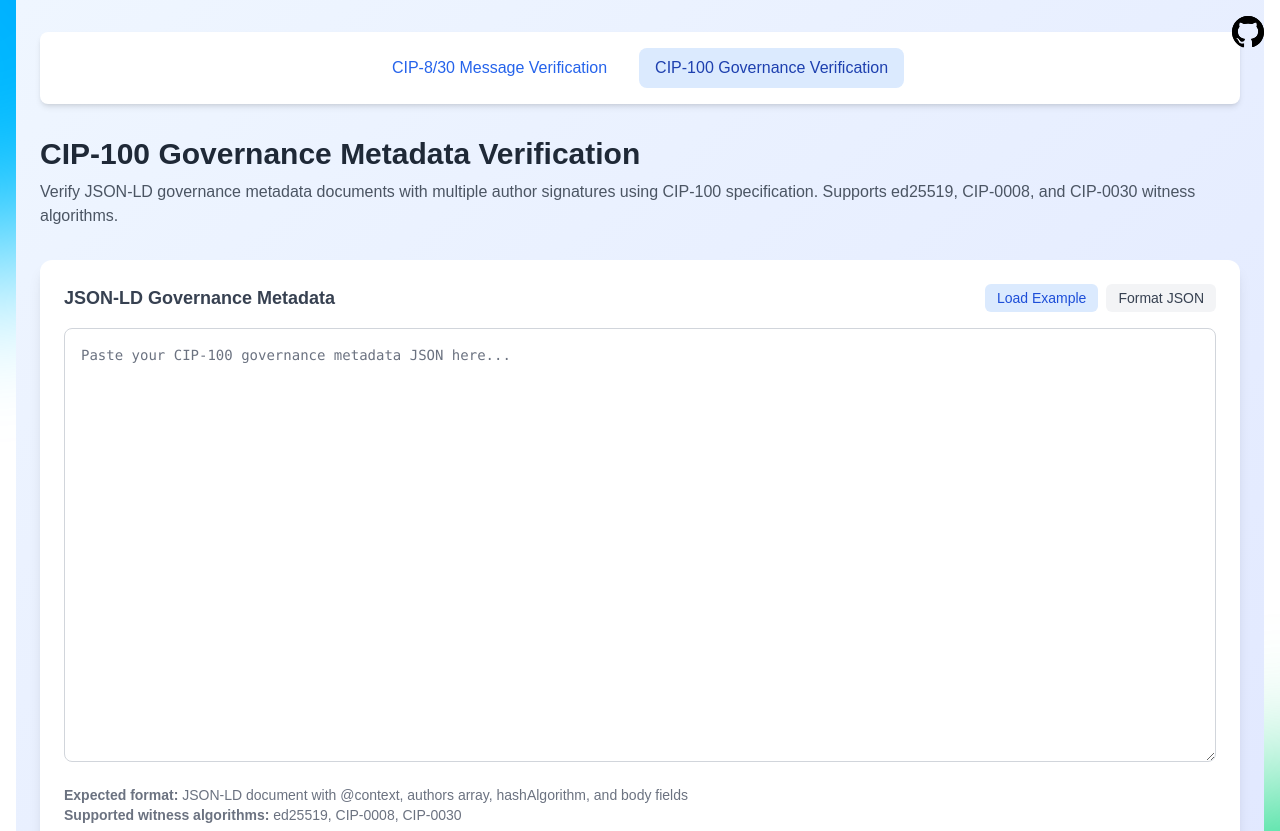
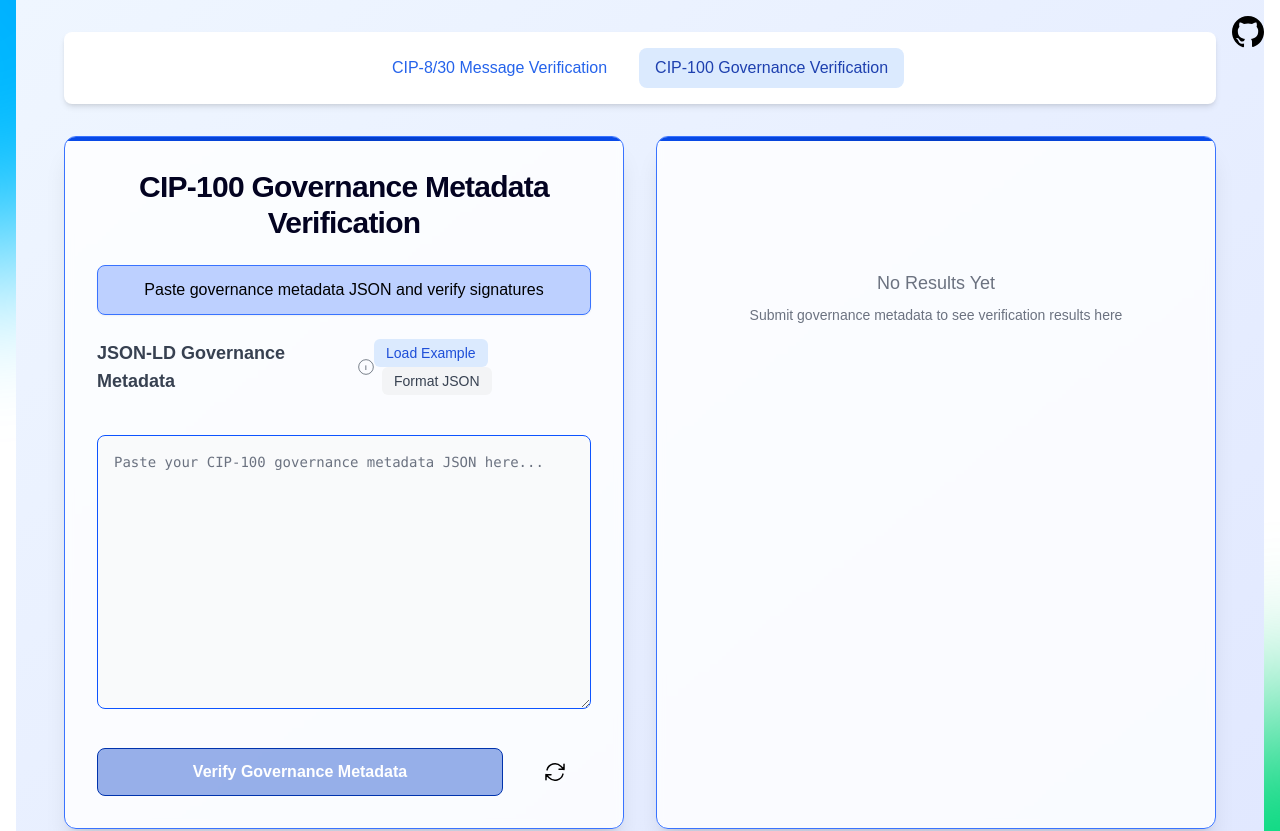
Before and after one commit to cardano-foundation/verify-cardano-message-fe, a Next.js app: page /cip100 in a window 1280 px wide. Shown: the top 831 px of the page. Built offline with nearby package versions, Linux system fonts and the light colour scheme; a web font is replaced by a local one.

Commit message:
add styling for cip100 page

```diff
--- a/app/cip100/page.js
+++ b/app/cip100/page.js
@@ -1,7 +1,6 @@
 "use client";
 
 import { useState } from "react";
-import Header from "../../components/Header";
 import PoweredBy from "../../components/PoweredBy";
 
 export default function CIP100Verification() {
@@ -214,10 +213,10 @@ export default function CIP100Verification() {
   };
 
   return (
-    <div className="min-h-screen bg-gradient-to-br from-blue-50 to-indigo-100">
-      <div className="container mx-auto px-6 py-8">
+    <div className="min-h-screen bg-gradient-to-br from-blue-50 to-indigo-100 px-4 py-8">
       {/* Navigation */}
-        <nav className="bg-white rounded-lg shadow-md p-4 mb-8">
+      <div className="container mx-auto max-w-6xl mb-8">
+        <nav className="bg-white rounded-lg shadow-md p-4">
           <div className="flex flex-wrap justify-center gap-4">
             <a
               href="/"
@@ -230,29 +229,83 @@ export default function CIP100Verification() {
             </div>
           </div>
         </nav>
+      </div>
 
-        <Header />
+      <div className="flex flex-col items-center justify-center">
+        <div className="relative w-full max-w-6xl">
+          <div className="grid grid-cols-1 lg:grid-cols-2 gap-8">
 
-        <div className="mb-8">
-          <h1 className="text-3xl font-bold text-gray-800 mb-2">
+            {/* Left Column - Form */}
+            <div className="backdrop-blur-sm bg-white/80 border border-cf-blue-200 rounded-xl shadow-xl overflow-hidden">
+              <div className="absolute top-0 left-0 right-0 h-1 bg-gradient-to-r from-cf-blue-400 via-cf-blue-500 to-cf-blue-400"></div>
+
+              <div className="p-8">
+                <h1 className="text-3xl font-bold text-cf-blue-900 mb-6 text-center tracking-tight">
                   CIP-100 Governance Metadata Verification
                 </h1>
-          <p className="text-gray-600">
-            Verify JSON-LD governance metadata documents with multiple author
-            signatures using CIP-100 specification. Supports ed25519, CIP-0008,
-            and CIP-0030 witness algorithms.
-          </p>
+
+                <div className="mb-6">
+                  {result === null ? (
+                    <div className="border border-cf-blue-200 bg-cf-blue-50/80 px-5 py-3 rounded-lg shadow-sm text-center">
+                      <div className="flex items-center justify-center">
+                        <span className="text-cf-blue-700">
+                          Paste governance metadata JSON and verify signatures
+                        </span>
+                      </div>
+                    </div>
+                  ) : (
+                    <div
+                      className={`backdrop-filter backdrop-blur-sm backdrop-saturate-150 border ${
+                        result.result
+                          ? "border-green-400"
+                          : "border-red-400"
+                      } ${
+                        result.result
+                          ? "bg-green-700/90"
+                          : "bg-red-800/90"
+                      } px-5 py-3 rounded-lg shadow-lg transition-all duration-300 ease-in-out transform`}
+                    >
+                      <div className="flex justify-center items-center">
+                        <div className="flex justify-center items-center text-lg font-semibold text-white transition-all duration-300">
+                          <span className="flex items-center">
+                            <span
+                              className={`inline-block w-3 h-3 rounded-full mr-2 ${
+                                result.result ? "bg-green-300" : "bg-red-300"
+                              }`}
+                            ></span>
+                            Overall Result: {result.result ? "VALID" : "INVALID"}
+                          </span>
+                        </div>
+                      </div>
+                      {result.errorMsg && (
+                        <div className="text-center text-white/90 text-sm mt-2">
+                          {result.errorMsg}
+                        </div>
+                      )}
+                    </div>
+                  )}
                 </div>
 
                 <form onSubmit={handleSubmit} className="space-y-6">
-          <div className="bg-white rounded-xl shadow-lg p-6">
+                  <div className="space-y-6">
                     <div className="flex justify-between items-center mb-4">
-              <label
-                htmlFor="jsonInput"
-                className="text-lg font-semibold text-gray-700"
+                      <div className="flex items-center">
+                        <span className="text-lg font-semibold text-gray-700">JSON-LD Governance Metadata</span>
+                        <div className="relative ml-2 group">
+                          <svg
+                            xmlns="http://www.w3.org/2000/svg"
+                            className="w-4 h-4 fill-current text-gray-700 cursor-pointer"
+                            viewBox="0 0 24 24"
+                            fill="currentColor"
                           >
-                JSON-LD Governance Metadata
-              </label>
+                            <circle cx="12" cy="12" r="11" stroke="currentColor" strokeWidth="1" fill="transparent" />
+                            <text x="12" y="16" textAnchor="middle" fontSize="12" fill="currentColor">i</text>
+                          </svg>
+                          <span className="tooltip absolute top-[1.125rem] left-0 bg-gray-800 text-white text-xs rounded py-2 px-3 min-w-[300px] border border-gray-700 shadow-2xl backdrop-blur-sm">
+                            Paste your CIP-100 governance metadata JSON. Expected format: JSON-LD document with @context, authors array, hashAlgorithm, and body fields. Supports ed25519, CIP-0008, CIP-0030 witness algorithms.
+                          </span>
+                        </div>
+                      </div>
                       <div className="space-x-2">
                         <button
                           type="button"
@@ -276,22 +329,10 @@ export default function CIP100Verification() {
                       value={jsonInput}
                       onChange={(e) => setJsonInput(e.target.value)}
                       placeholder="Paste your CIP-100 governance metadata JSON here..."
-              rows={20}
-              className="w-full p-4 border border-gray-300 rounded-lg font-mono text-sm resize-y focus:ring-2 focus:ring-blue-500 focus:border-blue-500 transition-colors"
+                      rows={12}
+                      className="bg-gray-50 border-cf-blue-300 focus:border-cf-blue-500 focus:ring-cf-blue-400 text-sm w-full p-4 border rounded-lg font-mono resize-y focus:ring-2 transition-colors"
                       required
                     />
-
-            <div className="mt-4 text-sm text-gray-500">
-              <p>
-                <strong>Expected format:</strong> JSON-LD document with
-                @context, authors array, hashAlgorithm, and body fields
-              </p>
-              <p>
-                <strong>Supported witness algorithms:</strong> ed25519,
-                CIP-0008, CIP-0030
-              </p>
-            </div>
-          </div>
 
                     {error && (
                       <div className="bg-red-50 border-l-4 border-red-400 p-4 rounded-md">
@@ -299,55 +340,57 @@ export default function CIP100Verification() {
                       </div>
                     )}
 
+                    <div className="flex gap-4 pt-2">
                       <button
                         type="submit"
                         disabled={isLoading || !jsonInput.trim()}
-            className="w-full bg-blue-600 text-white py-3 px-6 rounded-lg font-semibold disabled:bg-gray-400 disabled:cursor-not-allowed hover:bg-blue-700 transition-colors"
+                        className="font-semibold flex-1 text-white h-12 px-4 rounded-lg focus:outline-none focus:ring-2 focus:ring-cf-blue-300 focus:ring-offset-2 bg-cf-blue-500 hover:bg-cf-blue-400 disabled:bg-cf-blue-500/40 disabled:cursor-not-allowed transition-all duration-300 ease-in-out transform hover:scale-[1.02] active:scale-[0.98] border border-cf-blue-600"
                       >
                         {isLoading ? "Verifying..." : "Verify Governance Metadata"}
                       </button>
+                      <button
+                        type="button"
+                        onClick={() => {
+                          setJsonInput("");
+                          setResult(null);
+                          setError("");
+                        }}
+                        className="h-12 px-6 text-cf-blue-700 hover:text-cf-blue-600 focus:outline-none focus:ring-2 focus:ring-cf-blue-300 focus:ring-offset-2 rounded-lg transition-colors duration-300"
+                      >
+                        <svg
+                          xmlns="http://www.w3.org/2000/svg"
+                          fill="none"
+                          viewBox="0 0 24 24"
+                          strokeWidth="1.5"
+                          stroke="currentColor"
+                          className="size-6"
+                        >
+                          <path
+                            strokeLinecap="round"
+                            strokeLinejoin="round"
+                            d="M16.023 9.348h4.992v-.001M2.985 19.644v-4.992m0 0h4.992m-4.993 0 3.181 3.183a8.25 8.25 0 0 0 13.803-3.7M4.031 9.865a8.25 8.25 0 0 1 13.803-3.7l3.181 3.182m0-4.991v4.99"
+                          />
+                        </svg>
+                      </button>
+                    </div>
+                  </div>
                 </form>
+              </div>
+            </div>
 
-        {result && (
-          <div className="mt-8 bg-white rounded-xl shadow-lg p-6">
-            <h2 className="text-xl font-bold text-gray-800 mb-4">
-              Verification Result
+            {/* Right Column - Results */}
+            <div className="backdrop-blur-sm bg-white/80 border border-cf-blue-200 rounded-xl shadow-xl overflow-hidden">
+              <div className="absolute top-0 left-0 right-0 h-1 bg-gradient-to-r from-cf-blue-400 via-cf-blue-500 to-cf-blue-400"></div>
+
+              <div className="p-8">
+                {result && result.authors && result.authors.length > 0 ? (
+                  <div>
+                    <h2 className="text-2xl font-bold text-cf-blue-900 mb-6 text-center">
+                      Author Verification Results
                     </h2>
 
-            <div
-              className={`p-4 rounded-lg mb-4 ${
-                result.result
-                  ? "bg-green-50 border border-green-200"
-                  : "bg-red-50 border border-red-200"
-              }`}
-            >
-              <div
-                className={`flex items-center ${
-                  result.result ? "text-green-800" : "text-red-800"
-                }`}
-              >
-                <span
-                  className={`inline-block w-3 h-3 rounded-full mr-2 ${
-                    result.result ? "bg-green-500" : "bg-red-500"
-                  }`}
-                ></span>
-                <strong>
-                  Overall Result: {result.result ? "VALID" : "INVALID"}
-                </strong>
-              </div>
-              {result.errorMsg && (
-                <p
-                  className={`mt-2 ${
-                    result.result ? "text-green-700" : "text-red-700"
-                  }`}
-                >
-                  {result.errorMsg}
-                </p>
-              )}
-            </div>
-
                     {result.canonizedHash && (
-              <div className="mb-4">
+                      <div className="mb-6">
                         <h3 className="text-lg font-semibold text-gray-700 mb-2">
                           Canonized Hash
                         </h3>
@@ -357,12 +400,7 @@ export default function CIP100Verification() {
                       </div>
                     )}
 
-            {result.authors && result.authors.length > 0 && (
-              <div>
-                <h3 className="text-lg font-semibold text-gray-700 mb-4">
-                  Author Verification Results
-                </h3>
-                <div className="space-y-4">
+                    <div className="space-y-4 max-h-96 overflow-y-auto">
                       {result.authors.map((author, index) => (
                         <div
                           key={index}
@@ -373,19 +411,18 @@ export default function CIP100Verification() {
                           }`}
                         >
                           <div className="flex items-start justify-between">
-                        <div>
-                          <h4 className="font-semibold text-gray-800">
+                            <div className="flex-1">
+                              <h4 className="font-semibold text-gray-800 mb-2">
                                 {author.name}
                               </h4>
-                          <div className="mt-2 space-y-1 text-sm">
+                              <div className="space-y-1 text-sm">
                                 <p>
                                   <span className="font-medium">Algorithm:</span>{" "}
                                   {author.witnessAlgorithm}
                                 </p>
                                 <p>
                                   <span className="font-medium">Public Key:</span>
-                              <span className="font-mono break-all">
-                                {" "}
+                                  <span className="font-mono break-all text-xs ml-1">
                                     {author.publicKey}
                                   </span>
                                 </p>
@@ -421,24 +458,36 @@ export default function CIP100Verification() {
                         </div>
                       ))}
                     </div>
-              </div>
-            )}
 
                     {result.body && (
                       <details className="mt-6">
                         <summary className="cursor-pointer text-lg font-semibold text-gray-700 hover:text-gray-900">
                           Show metadata body
                         </summary>
-                <div className="mt-3 bg-gray-50 p-4 rounded-md">
-                  <pre className="text-sm overflow-x-auto">
+                        <div className="mt-3 bg-gray-50 p-4 rounded-md max-h-64 overflow-y-auto">
+                          <pre className="text-sm">
                             {JSON.stringify(result.body, null, 2)}
                           </pre>
                         </div>
                       </details>
                     )}
                   </div>
+                ) : (
+                  <div className="flex items-center justify-center h-64">
+                    <div className="text-center text-gray-500">
+                      <div className="text-lg font-medium mb-2">No Results Yet</div>
+                      <p className="text-sm">Submit governance metadata to see verification results here</p>
+                    </div>
+                  </div>
                 )}
+              </div>
+            </div>
 
+          </div>
+        </div>
+      </div>
+
+      <div className="max-w-6xl mx-auto mt-8">
         <PoweredBy />
       </div>
     </div>
```
Lines whose indentation alone changed are shown as unchanged.
